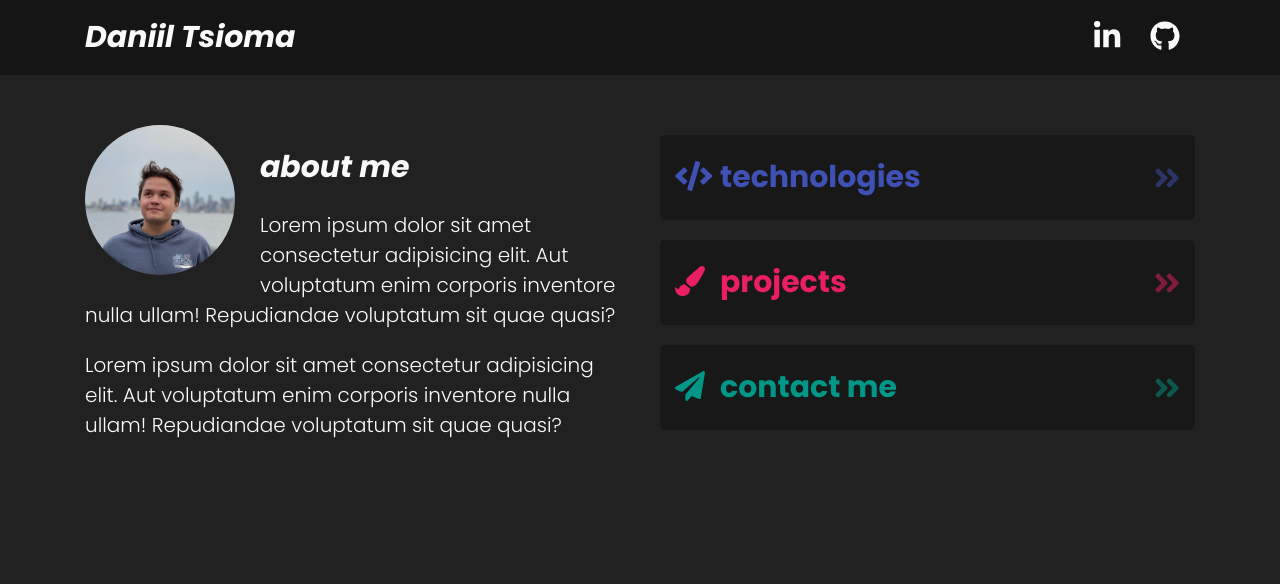
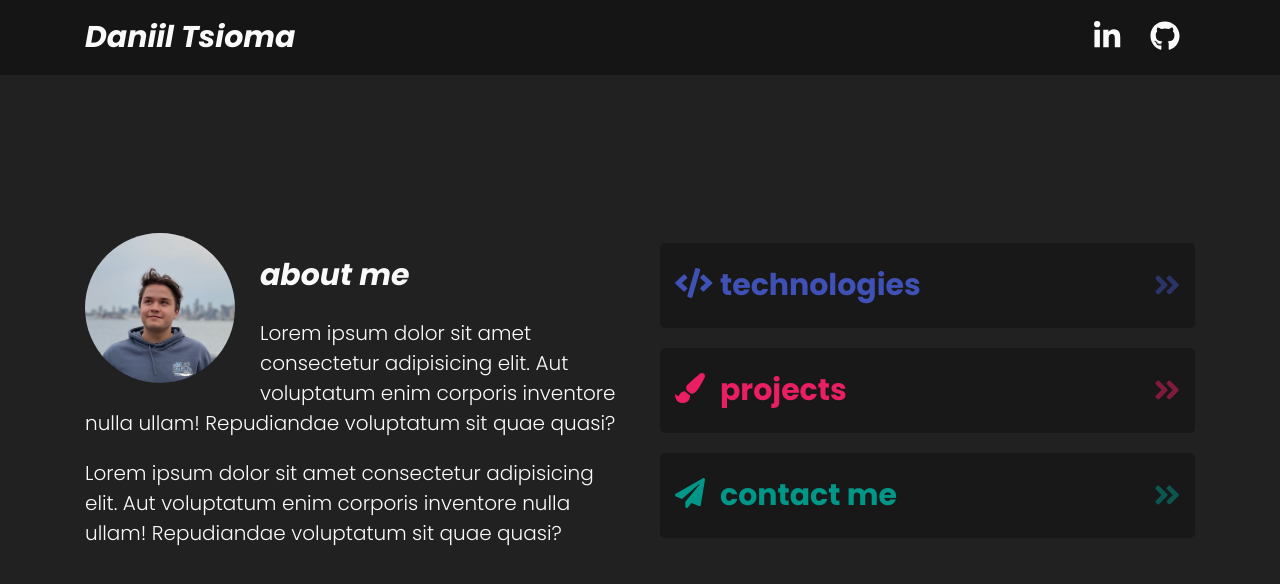
Before and after one commit to dtsioma/dtsioma.com, a Next.js app: page / in a window 1280 px wide. Shown: the top 584 px of the page. Built offline with nearby package versions, Linux system fonts and the light colour scheme.

Commit message:
added flex height

```diff
--- a/components/header/Header.module.css
+++ b/components/header/Header.module.css
@@ -1,4 +1,9 @@
 .Header {
+  width: 100%;
+  position: fixed;
+  top: 0;
+  left: 0;
+  z-index: 9;
   padding: 15px 0;
   background-color: var(--darkest);
 }
--- a/styles/global.css
+++ b/styles/global.css
@@ -77,10 +77,14 @@ p {
 }
 
 .main {
-  padding: 15px 0;
+  display: flex;
+  flex-direction: column;
+  justify-content: center;
+  padding: 75px 0;
+  min-height: 100vh;
 }
 @media screen and (min-width: 768px) {
   .main {
-    padding: 30px 0;
+    padding: 90px 0;
   }
 }
```
